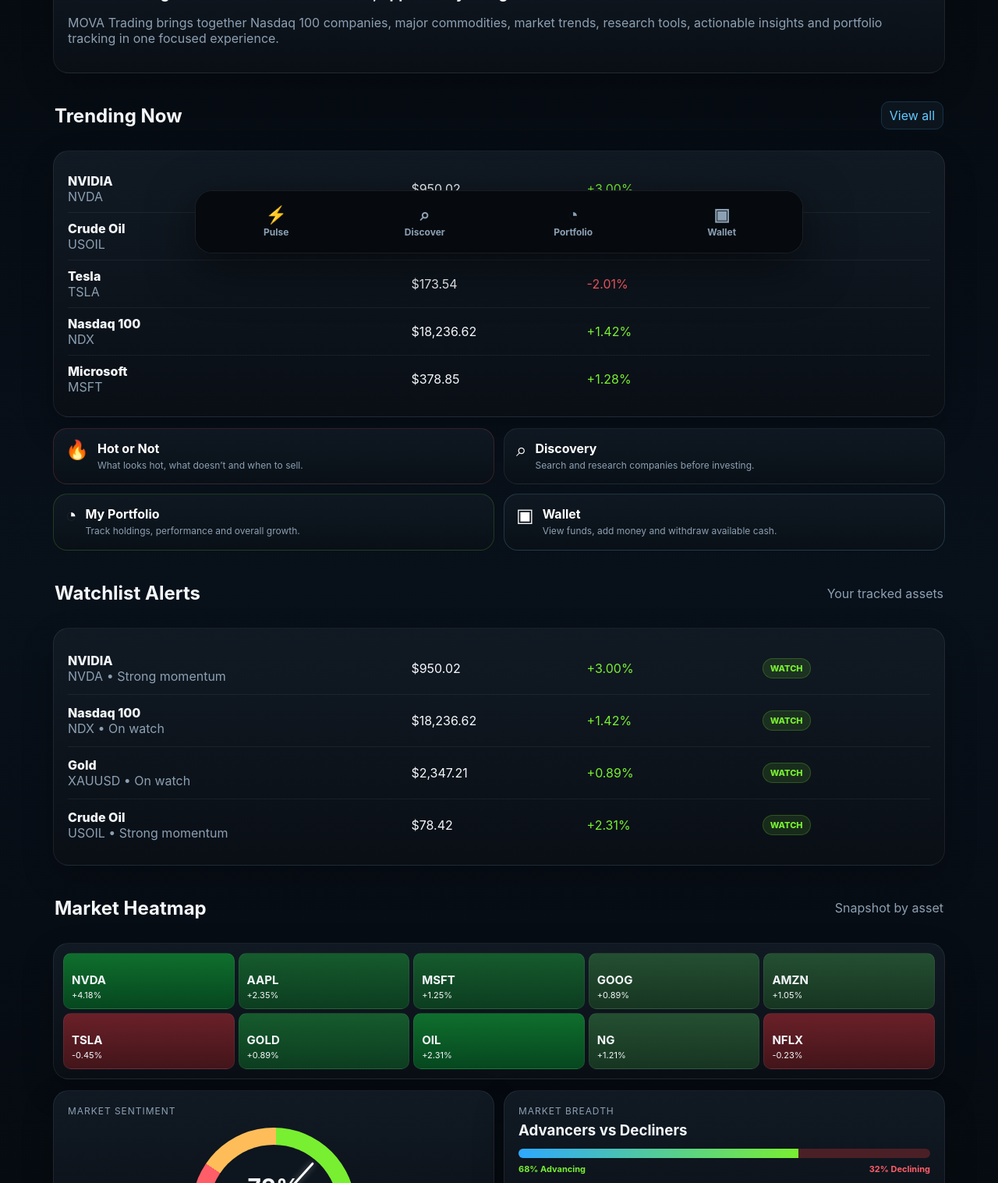
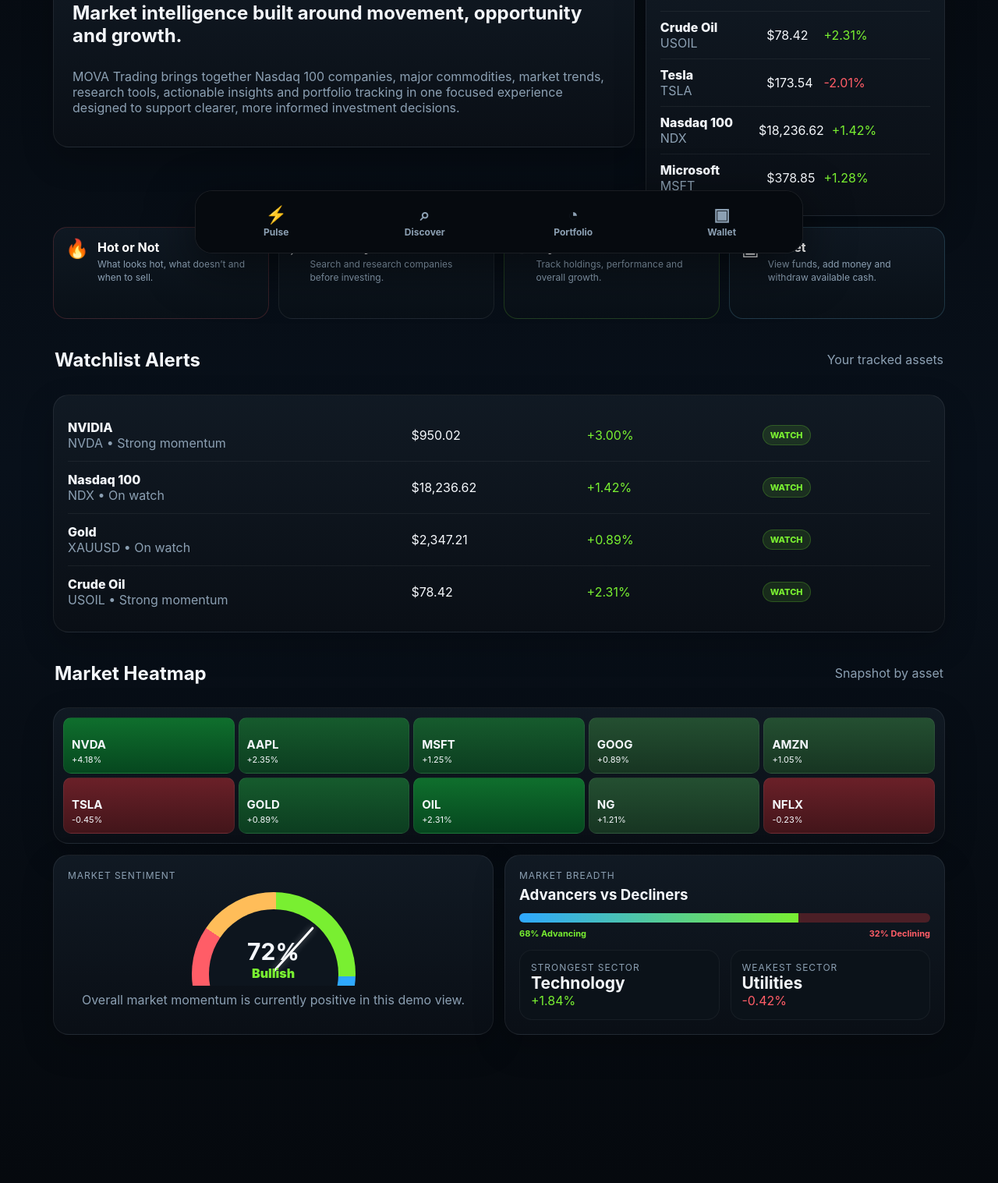
Before and after one commit to splicybuild/movatrading, a plain HTML site: page index.html in a window 1280 px wide. Shown: the part 461-1978 px from the top of the page at 78% size. Drawn offline with Linux system fonts and the light colour scheme.

Commit message:
Add files via upload

```diff
--- a/index.html
+++ b/index.html
@@ -401,14 +401,44 @@
 }
 
 
-/* v27 clean Home layout */
-#home > .section-title{margin-top:20px;margin-bottom:10px}
-#home .home-about-card{margin-bottom:4px}
+/* v28 Home desktop + mobile layout correction */
+#home .section-title{margin-top:18px;margin-bottom:10px}
+.home-top-grid{
+  display:grid;
+  grid-template-columns:minmax(0,1.65fr) minmax(320px,.85fr);
+  gap:14px;
+  align-items:start;
+}
+.home-top-grid .section-title{margin-top:0}
+.home-about-card{min-height:100%;display:flex;flex-direction:column;justify-content:center;padding:24px}
+.home-about-card h2{margin:4px 0 12px;max-width:760px}
+.home-trending-wrap .compact-list{height:100%}
+.home-quick-grid{grid-template-columns:repeat(4,1fr);margin-top:14px}
 #home .heatmap-card{margin-bottom:14px}
-#home .home-analytics-grid{margin-top:0}
-@media(max-width:700px){
-  #home > .section-title{margin-top:17px;margin-bottom:8px}
-  #home .home-about-card{padding:16px}
+#home .home-analytics-grid{
+  display:grid;
+  grid-template-columns:1fr 1fr;
+  gap:14px;
+  margin-top:0;
+}
+@media (min-width:901px){
+  #home{max-width:1180px;margin:0 auto}
+  #home .market-strip{grid-template-columns:repeat(3,1fr)}
+  #home .quick-card{min-height:118px}
+}
+@media (max-width:900px){
+  .home-top-grid{grid-template-columns:1fr}
+  .home-about-card{min-height:auto}
+  .home-quick-grid{grid-template-columns:repeat(2,1fr)}
+}
+@media (max-width:700px){
+  #home .section-title{margin-top:16px;margin-bottom:8px}
+  .home-top-grid{display:block}
+  .home-trending-wrap{margin-top:16px}
+  .home-about-card{padding:16px}
+  .home-about-card h2{font-size:20px}
+  .home-quick-grid{grid-template-columns:1fr 1fr}
+  #home .home-analytics-grid{grid-template-columns:1fr}
 }
 
 </style>
@@ -441,20 +471,26 @@
     <div class="market-mini"><div class="label">WTI Oil</div><strong>$78.42</strong><span class="up">+2.31%</span></div>
   </div>
 
+  <div class="home-top-grid">
+    <div class="home-about-wrap">
       <div class="section-title"><h2>About MOVA Trading</h2></div>
       <div class="card about-compact home-about-card">
         <div class="brand-tagline" style="margin-bottom:14px">
           <span class="tagline-smart">SMARTER TRADES.</span>
           <span class="tagline-future">STRONGER FUTURE.</span>
         </div>
-    <h3>Market intelligence built around movement, opportunity and growth.</h3>
-    <p class="muted">MOVA Trading brings together Nasdaq 100 companies, major commodities, market trends, research tools, actionable insights and portfolio tracking in one focused experience.</p>
+        <h2>Market intelligence built around movement, opportunity and growth.</h2>
+        <p class="muted">MOVA Trading brings together Nasdaq 100 companies, major commodities, market trends, research tools, actionable insights and portfolio tracking in one focused experience designed to support clearer, more informed investment decisions.</p>
+      </div>
     </div>
 
+    <div class="home-trending-wrap">
       <div class="section-title"><h2>Trending Now</h2><button class="watch-btn" onclick="showPage('pulse',document.querySelector('[data-page=pulse]'))">View all</button></div>
       <div class="card compact-list" id="homeTrending"></div>
+    </div>
+  </div>
 
-  <div class="quick-grid">
+  <div class="quick-grid home-quick-grid">
     <button class="quick-card hot-card" onclick="showPage('pulse',document.querySelector('[data-page=pulse]')); setTimeout(()=>{const b=document.querySelector('[data-pulse-panel=pulseHotNot]'); if(b)b.click();},50)">
       <div class="quick-icon">🔥</div><div><strong>Hot or Not</strong><span>What looks hot, what doesn’t and when to sell.</span></div>
     </button>
```
Lines whose indentation alone changed are shown as unchanged.
